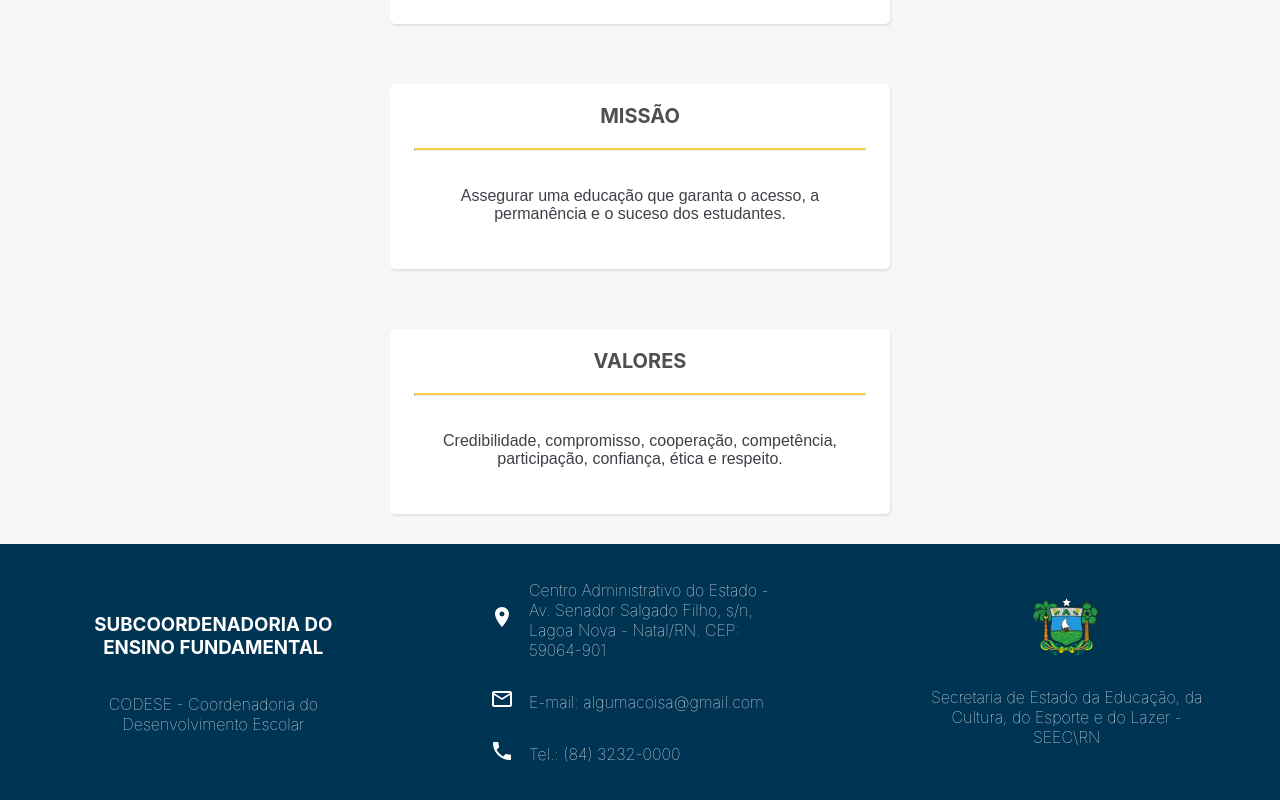
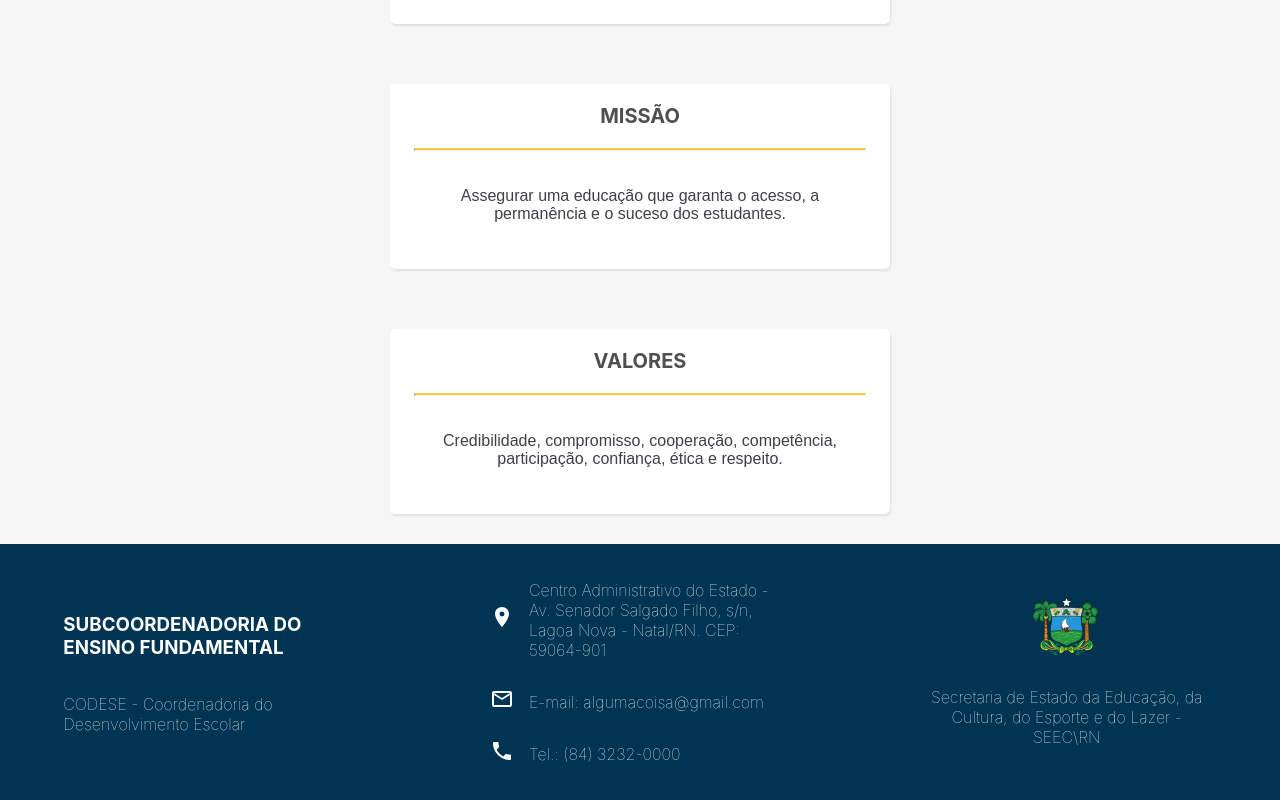
Before and after one commit to dtayna/site-suef, a React (Create React App) app: page / in a window 1280 px wide. Shown: the part 515-1315 px from the top of the page. Built offline with nearby package versions, Linux system fonts and the light colour scheme.

Commit message:
correção responsividade footer

```diff
--- a/src/components/footer.js
+++ b/src/components/footer.js
@@ -26,6 +26,7 @@
 
     @media screen and (max-width: 700px) {
        border-bottom: 1px solid white;
+       margin-bottom: 30px;
     }
 `;
 
@@ -36,6 +37,10 @@
     align-items: center;
     justify-content: left;
     gap: 15px;
+
+    @media screen and (max-width: 734px) {
+        justify-content: center;
+     }
 `;
 
 const LogosFooter = styled.div`
@@ -45,6 +50,9 @@
 const TextoItemStart = styled.p`
     text-align: start;
     font-weight: 100;
+    @media screen and (max-width: 734px) {
+        text-align: center;
+     }
 
 `;
 
@@ -55,7 +63,11 @@
 `;
 
 const TituloItem = styled.h3`
-    text-align: center;
+    text-align: Start;
+
+    @media screen and (max-width: 734px) {
+        text-align: center;
+     }
 `;
 
 const Linha = styled.hr`
@@ -79,7 +91,7 @@
             <ItemFooter>
 
                 <TituloItem> SUBCOORDENADORIA DO ENSINO FUNDAMENTAL</TituloItem>
-                <TextoItemCenter>CODESE - Coordenadoria do Desenvolvimento Escolar</TextoItemCenter>
+                <TextoItemStart>CODESE - Coordenadoria do Desenvolvimento Escolar</TextoItemStart>
                  </ItemFooter>
             <ItemFooter>
                 <SubItemFooter>
```
